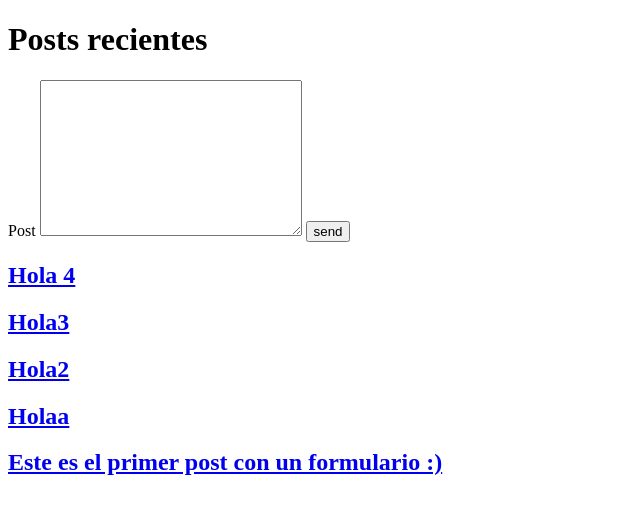
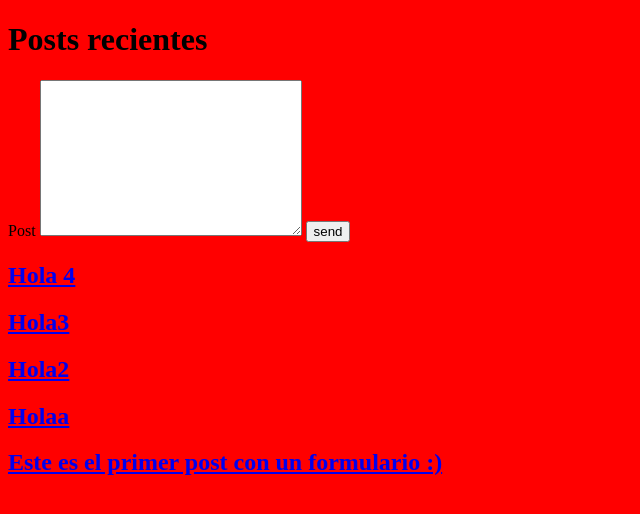
Before and after one commit to albertocruzdg/Microblog, a Django app: page /posts/ in a window 1280 px wide. Shown: the top 514 px of the page, without its empty margins (0-640 px from the left). Run offline with Django 3.2, Linux system fonts and the light colour scheme; data comes from the database, SQL or seed files in the repository.

Commit message:
ejemplo de estilos
Se agrego un ejemplo de como agregar estilos en Posts.

```diff
--- /dev/null
+++ b/posts/static/css/estilos.css
@@ -0,0 +1,3 @@
+body{
+	background: red;
+}
--- a/posts/templates/posts/index.html
+++ b/posts/templates/posts/index.html
@@ -3,6 +3,7 @@
 <head>
 	<meta charset="UTF-8">
 	<title>Index</title>
+	<link rel="stylesheet" href="../../static/css/estilos.css">
 </head>
 <body>
 	<h1>Posts recientes</h1>
```
Also changed, not shown: 11 other files.
